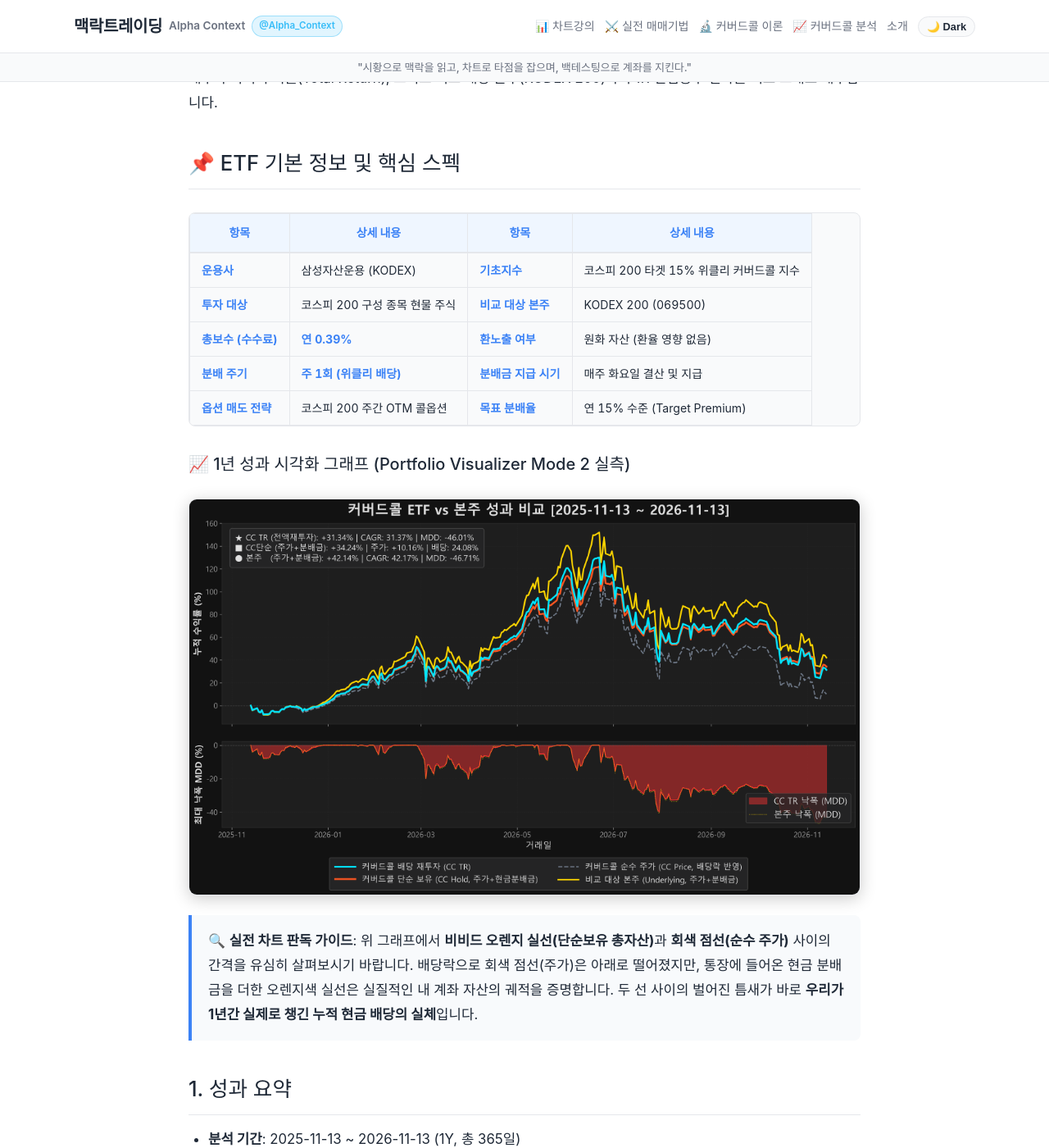
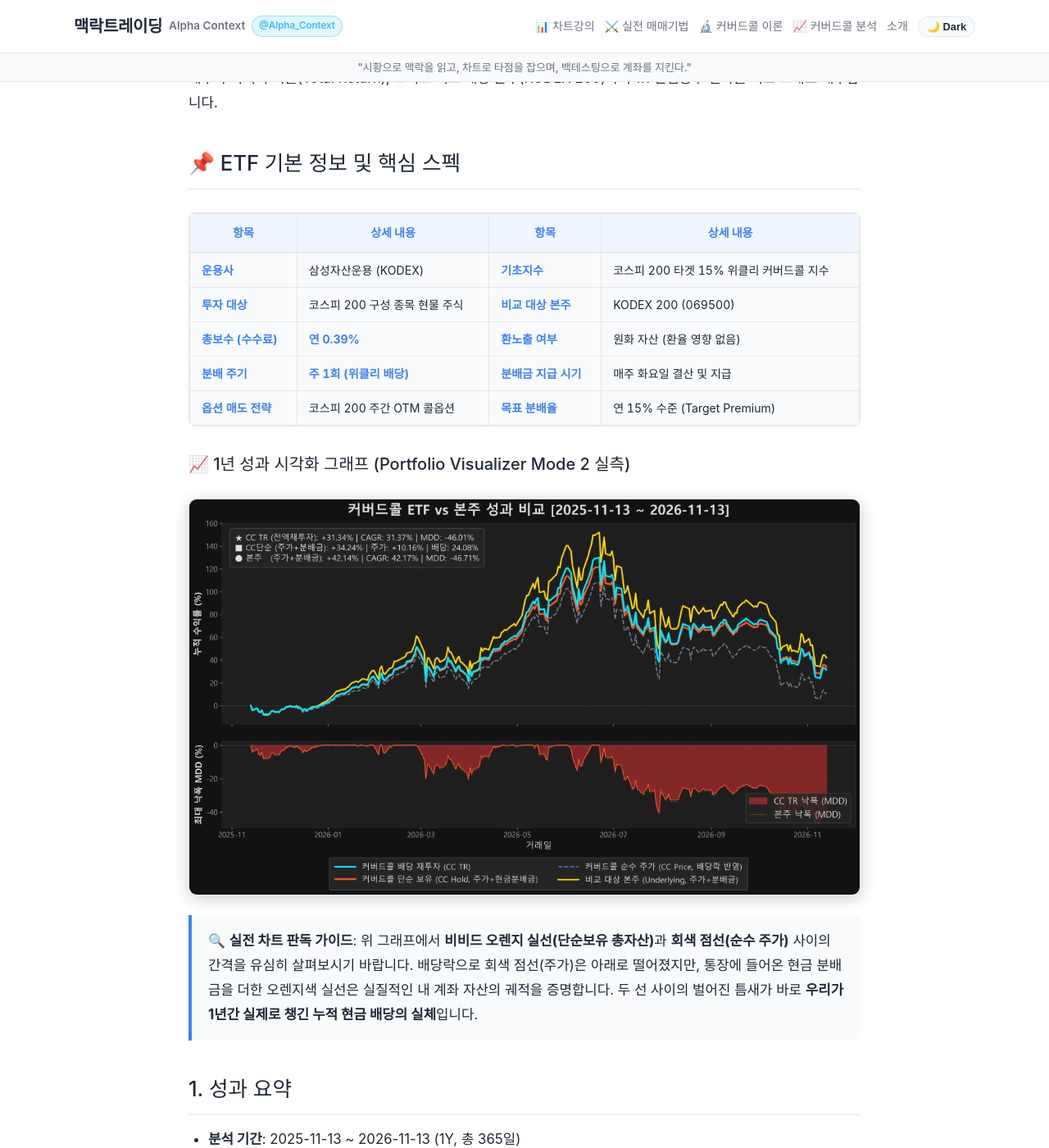
Before and after one commit to ideaspot360/stock, a Jekyll site: the page built from _posts/2026-11-15-498400-covered-call-backtest.md, in a window 1280 px wide and 1400 px high, scrolled down 466 px. Shown: the whole window at 82% size. Built offline with Jekyll 4.4.1, drawn with Linux system fonts in a browser that asks for light colours.

Commit message:
fix(table): eliminate right empty space by setting display table with full width and dynamic table-responsive wrapper

```diff
--- a/assets/css/style.css
+++ b/assets/css/style.css
@@ -518,22 +518,37 @@ article.post-content img,
   letter-spacing: -0.01em;
 }
 
-/* Backtest Comparison Tables */
+/* Backtest & Specification Tables (Responsive 100% Full-Width) */
+.table-responsive {
+  width: 100%;
+  overflow-x: auto;
+  -webkit-overflow-scrolling: touch;
+  margin: 28px 0;
+  border: 1px solid var(--border-color);
+  border-radius: 8px;
+  background-color: var(--card-bg);
+}
+
 article.post-content table,
 .entry-content table {
   width: 100%;
-  max-width: 100%;
   border-collapse: collapse;
   border-spacing: 0;
-  margin: 28px 0;
   font-size: 0.88rem;
   line-height: 1.5;
+  background-color: var(--card-bg);
+  display: table;
+  table-layout: auto;
+  margin: 0;
+}
+
+/* Fallback when table is not wrapped in .table-responsive */
+article.post-content > table,
+.entry-content > table {
+  margin: 28px 0;
   border: 1px solid var(--border-color);
   border-radius: 8px;
-  background-color: var(--card-bg);
-  display: block;
-  overflow-x: auto;
-  -webkit-overflow-scrolling: touch;
+  overflow: hidden;
 }
 
 article.post-content table thead,
@@ -560,7 +575,7 @@ article.post-content table td,
 .entry-content table td {
   padding: 10px 14px;
   border: 1px solid var(--border-color);
-  text-align: right;
+  text-align: left;
   color: var(--text-color);
   white-space: nowrap;
   font-variant-numeric: tabular-nums;
--- a/assets/js/main.js
+++ b/assets/js/main.js
@@ -124,4 +124,15 @@ document.addEventListener("DOMContentLoaded", () => {
       }
     });
   }
+
+  // 4. Responsive Table Wrapper (모바일 가로 스크롤 및 데스크톱 100% 꽉 채움)
+  const tables = document.querySelectorAll("article.post-content table, .entry-content table");
+  tables.forEach((table) => {
+    if (!table.parentElement.classList.contains("table-responsive")) {
+      const wrapper = document.createElement("div");
+      wrapper.className = "table-responsive";
+      table.parentNode.insertBefore(wrapper, table);
+      wrapper.appendChild(table);
+    }
+  });
 });
```
